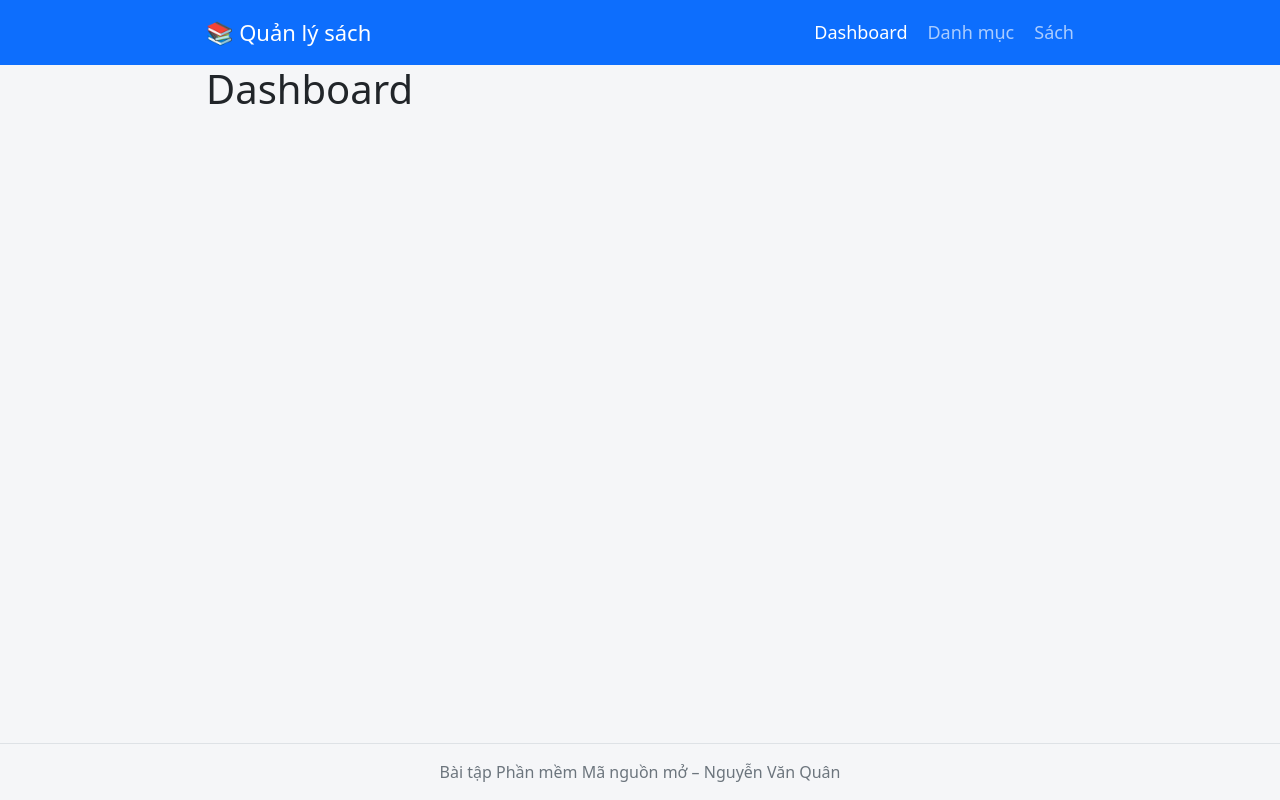
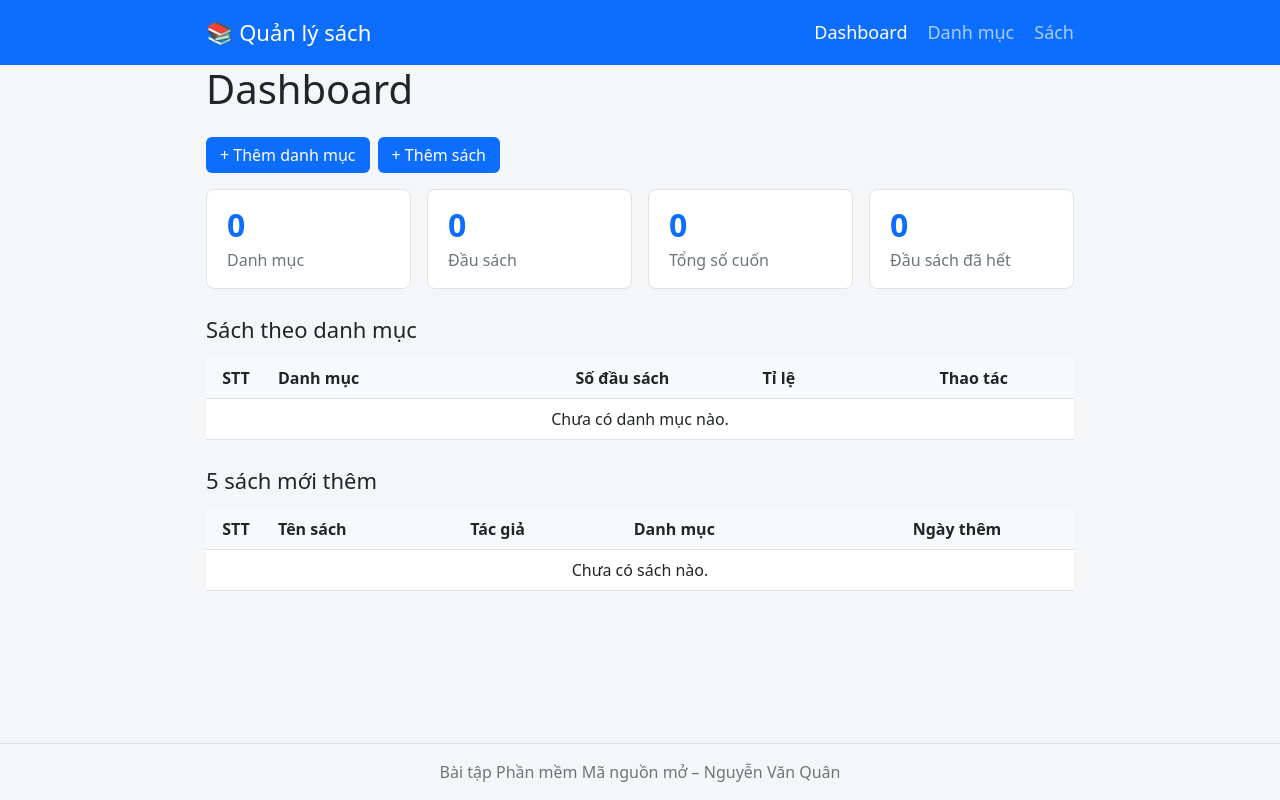
Before and after one commit to NguyenVanQuan05/pmnm-hocphan, a Flask app: page / in a window 1280 px wide. Run offline with Flask 3, Linux system fonts and the light colour scheme.

Commit message:
feat: dashboard thống kê, số sách theo danh mục (outer join + group_by)

```diff
--- a/chuong_06/quan_ly_sach/app.py
+++ b/chuong_06/quan_ly_sach/app.py
@@ -75,8 +75,50 @@ def inject_helpers():
 
 @app.route("/")
 def dashboard():
-    # Tạm thời chỉ có tiêu đề, bước 5 mới thêm thống kê
-    return render_template("dashboard.html")
+    # --- 4 ô thống kê: mỗi số là một câu SELECT trả về 1 giá trị ---
+    total_categories = db.session.scalar(db.select(func.count(Category.id)))
+    total_books = db.session.scalar(db.select(func.count(Book.id)))
+    # SUM trên bảng rỗng trả NULL; coalesce(NULL, 0) đổi thành 0
+    total_copies = db.session.scalar(
+        db.select(func.coalesce(func.sum(Book.quantity), 0)))
+    out_of_stock = db.session.scalar(
+        db.select(func.count(Book.id)).where(Book.quantity == 0))
+
+    # --- Số sách theo danh mục: MỘT câu truy vấn ---
+    # OUTER JOIN giữ cả danh mục chưa có sách (phía Book là NULL)
+    # count(Book.id) bỏ qua NULL nên danh mục rỗng được đếm là 0
+    stmt = (db.select(Category, func.count(Book.id))
+            .outerjoin(Book, Book.category_id == Category.id)
+            .group_by(Category.id)
+            .order_by(Category.name))
+    rows = db.session.execute(stmt).all()
+
+    category_stats = []
+    for category, book_count in rows:
+        # Tránh chia cho 0 khi chưa có cuốn sách nào
+        if total_books > 0:
+            percent = round(book_count * 100 / total_books)
+        else:
+            percent = 0
+        category_stats.append({
+            "category": category,
+            "book_count": book_count,
+            "percent": percent,
+        })
+
+    # --- 5 sách mới thêm; id giảm dần để phân thứ tự khi trùng thời điểm ---
+    recent_books = db.session.execute(
+        db.select(Book)
+        .order_by(Book.created_at.desc(), Book.id.desc())
+        .limit(5)).scalars().all()
+
+    return render_template("dashboard.html",
+                           total_categories=total_categories,
+                           total_books=total_books,
+                           total_copies=total_copies,
+                           out_of_stock=out_of_stock,
+                           category_stats=category_stats,
+                           recent_books=recent_books)
 
 
 # ===== CRUD danh mục =====
--- a/chuong_06/quan_ly_sach/static/css/style.css
+++ b/chuong_06/quan_ly_sach/static/css/style.css
@@ -158,8 +158,37 @@ h2 { margin: 24px 0 12px; font-size: 22px; font-weight: 500; }
     text-align: center;
 }
 
+/* ===== Dashboard ===== */
+/* 4 ô thống kê chia đều 4 cột */
+.stats {
+    display: grid;
+    grid-template-columns: repeat(4, 1fr);
+    gap: 16px;
+}
+.stat-card {
+    padding: 16px 20px;
+    border: 1px solid #dee2e6;
+    border-radius: 8px;
+    background: white;
+}
+.stat-number { margin: 0; color: #0d6efd; font-size: 32px; font-weight: 600; line-height: 1.2; }
+.stat-label { margin: 4px 0 0; color: #6c757d; }
+/* Thanh tỉ lệ: nền xám (.progress) chứa phần xanh (.progress-bar) rộng theo % */
+.progress-cell { display: flex; align-items: center; gap: 8px; }
+.progress {
+    flex: 1;
+    min-width: 80px;
+    height: 10px;
+    overflow: hidden;           /* cắt phần xanh theo góc bo */
+    border-radius: 5px;
+    background: #e9ecef;
+}
+.progress-bar { height: 100%; background: #0d6efd; }
+.percent { width: 42px; color: #6c757d; font-size: 14px; text-align: right; }
+
 /* ===== Màn hình nhỏ ===== */
 @media (max-width: 576px) {
+    .stats { grid-template-columns: repeat(2, 1fr); }
     h1 { font-size: 30px; }
     .navbar-inner { gap: 8px; }
     th, td { padding: 6px 8px; }
--- a/chuong_06/quan_ly_sach/templates/dashboard.html
+++ b/chuong_06/quan_ly_sach/templates/dashboard.html
@@ -1,8 +1,96 @@
 {# Có tham khảo AI (Claude Code), đã hiểu và chỉnh sửa – Nguyễn Văn Quân #}
+{# Mọi con số đã tính sẵn trong view; template chỉ hiển thị #}
 {% extends "base.html" %}
 
 {% block title %}Dashboard{% endblock %}
 
 {% block content %}
-    {# Bước 5 sẽ thêm thống kê, bảng theo danh mục và sách mới thêm #}
+    <p class="toolbar">
+        <a class="button" href="{{ url_for('category_create') }}">+ Thêm danh mục</a>
+        <a class="button" href="{{ url_for('book_create') }}">+ Thêm sách</a>
+    </p>
+
+    <div class="stats">
+        <div class="stat-card">
+            <p class="stat-number">{{ total_categories }}</p>
+            <p class="stat-label">Danh mục</p>
+        </div>
+        <div class="stat-card">
+            <p class="stat-number">{{ total_books }}</p>
+            <p class="stat-label">Đầu sách</p>
+        </div>
+        <div class="stat-card">
+            <p class="stat-number">{{ total_copies }}</p>
+            <p class="stat-label">Tổng số cuốn</p>
+        </div>
+        <div class="stat-card">
+            <p class="stat-number">{{ out_of_stock }}</p>
+            <p class="stat-label">Đầu sách đã hết</p>
+        </div>
+    </div>
+
+    <h2>Sách theo danh mục</h2>
+    <div class="table-wrap">
+        <table>
+            <tr>
+                <th class="stt">STT</th>
+                <th>Danh mục</th>
+                <th class="center">Số đầu sách</th>
+                <th>Tỉ lệ</th>
+                <th class="center">Thao tác</th>
+            </tr>
+            {% for item in category_stats %}
+                <tr>
+                    <td class="stt">{{ loop.index }}</td>
+                    <td>
+                        <a href="{{ url_for('category_detail', category_id=item.category.id) }}">{{ item.category.name }}</a>
+                    </td>
+                    <td class="center">{{ item.book_count }}</td>
+                    <td>
+                        {# Thanh tỉ lệ: div ngoài là nền xám, div trong rộng theo % #}
+                        <div class="progress-cell">
+                            <div class="progress">
+                                <div class="progress-bar" style="width: {{ item.percent }}%"></div>
+                            </div>
+                            <span class="percent">{{ item.percent }}%</span>
+                        </div>
+                    </td>
+                    <td class="center">
+                        <a class="button button-small"
+                           href="{{ url_for('book_create', category_id=item.category.id) }}">+ Thêm sách</a>
+                    </td>
+                </tr>
+            {% else %}
+                <tr>
+                    <td colspan="5" class="center">Chưa có danh mục nào.</td>
+                </tr>
+            {% endfor %}
+        </table>
+    </div>
+
+    <h2>5 sách mới thêm</h2>
+    <div class="table-wrap">
+        <table>
+            <tr>
+                <th class="stt">STT</th>
+                <th>Tên sách</th>
+                <th>Tác giả</th>
+                <th>Danh mục</th>
+                <th class="center">Ngày thêm</th>
+            </tr>
+            {% for book in recent_books %}
+                <tr>
+                    <td class="stt">{{ loop.index }}</td>
+                    <td><a href="{{ url_for('book_detail', book_id=book.id) }}">{{ book.title }}</a></td>
+                    <td>{{ book.author }}</td>
+                    <td>{{ book.category.name }}</td>
+                    <td class="center">{{ book.created_at.strftime("%d/%m/%Y") }}</td>
+                </tr>
+            {% else %}
+                <tr>
+                    <td colspan="5" class="center">Chưa có sách nào.</td>
+                </tr>
+            {% endfor %}
+        </table>
+    </div>
 {% endblock %}
```
